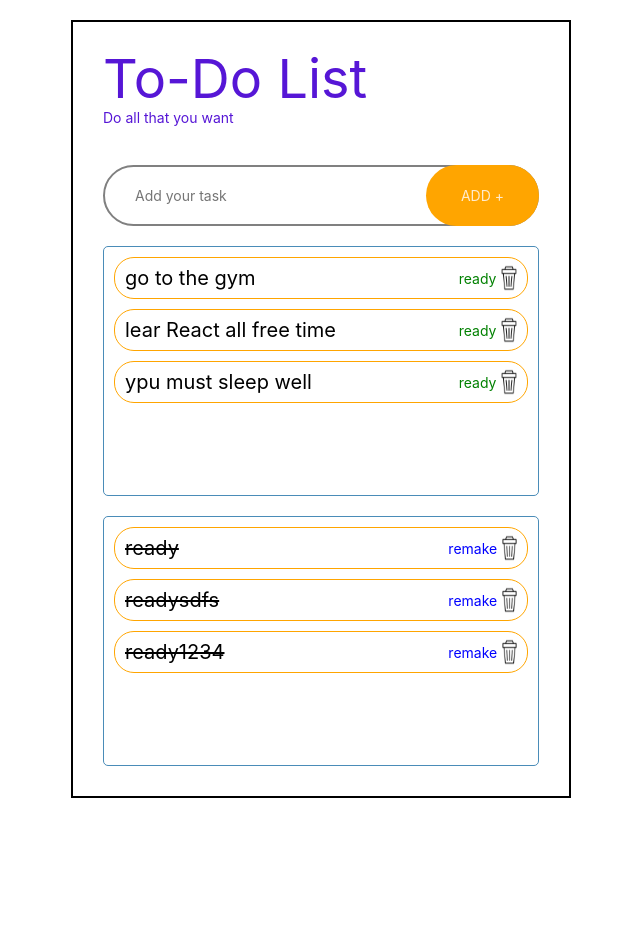
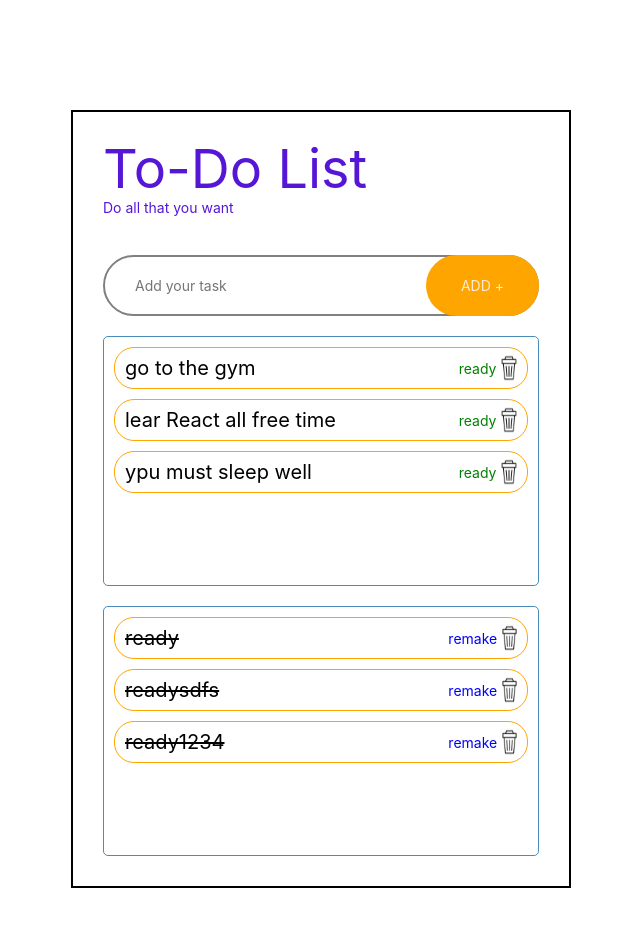
Before and after one commit to Kravius/react-start, a React (Create React App) app: page / in a window 1280 px wide. Shown: the top 926 px of the page, without its empty margins (319-959 px from the left). Before the commit the page ends 820 px from the top, so only its background shows below. Built offline with nearby package versions, Linux system fonts and the light colour scheme.

Commit message:
feat: add css style

```diff
--- a/src/react/components/TaskListSection.jsx
+++ b/src/react/components/TaskListSection.jsx
@@ -45,7 +45,13 @@ function TaskListSection({
   return (
     <section>
       <div>
-        <ul className={style["task-lists"]}>{createLi}</ul>
+        <ul className={style["task-lists"]}>
+          {taskListDataWeBield.length > 0 ? (
+            createLi
+          ) : (
+            <span className={style['empty']}>You don't have any plan!</span>
+          )}
+        </ul>
       </div>
     </section>
   );
--- a/src/react/section/TodoList.jsx
+++ b/src/react/section/TodoList.jsx
@@ -12,6 +12,7 @@ export default function TodoList() {
   const [taskListData, setTaskListData] = useState(taskListDataStart);
   const [taskListDataDone, setTaskListDataDone] = useState(DataDone);
   return (
+    <div className={styles["container"]}>
       <div className={styles.wrapper}>
         {<Header></Header>}
         <main>
@@ -32,5 +33,6 @@ export default function TodoList() {
           }
         </main>
       </div>
+    </div>
   );
 }
--- a/src/styles/TaskList.module.css
+++ b/src/styles/TaskList.module.css
@@ -1,6 +1,7 @@
 .task-lists {
   display: flex;
   flex-direction: column;
+
   gap: 10px;
   margin: 20px;
   padding: 10px;
@@ -14,8 +15,14 @@
 
 .list-of-li {
   display: flex;
+  text-align: start;
   border: 1px solid orange;
   border-radius: 20px;
   padding: 5px 5px 5px 10px;
   align-items: center;
 }
+
+.empty {
+  font-size: 30px;
+  margin: auto;
+}
--- a/src/styles/ToDoList.module.css
+++ b/src/styles/ToDoList.module.css
@@ -1,8 +1,15 @@
 .wrapper {
   display: flex;
   flex-direction: column;
-  margin: 20px auto;
+  margin: 110px auto;
   padding: 10px;
   border: 2px solid black;
   width: 500px;
+  box-sizing: border-box;
+  overflow: hidden;
 }
+
+.container {
+  display: flex;
+  /* height: 100%; */
+}
```
Lines whose indentation alone changed are shown as unchanged.
